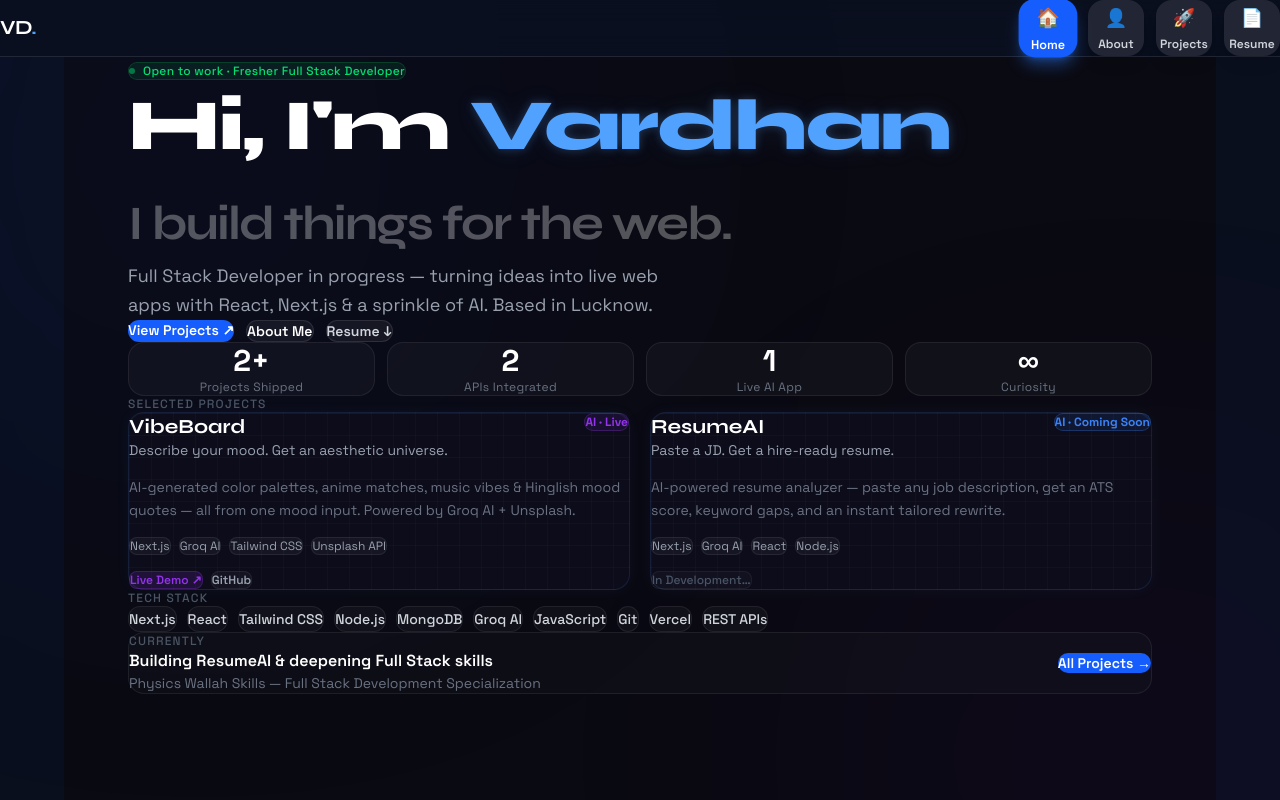
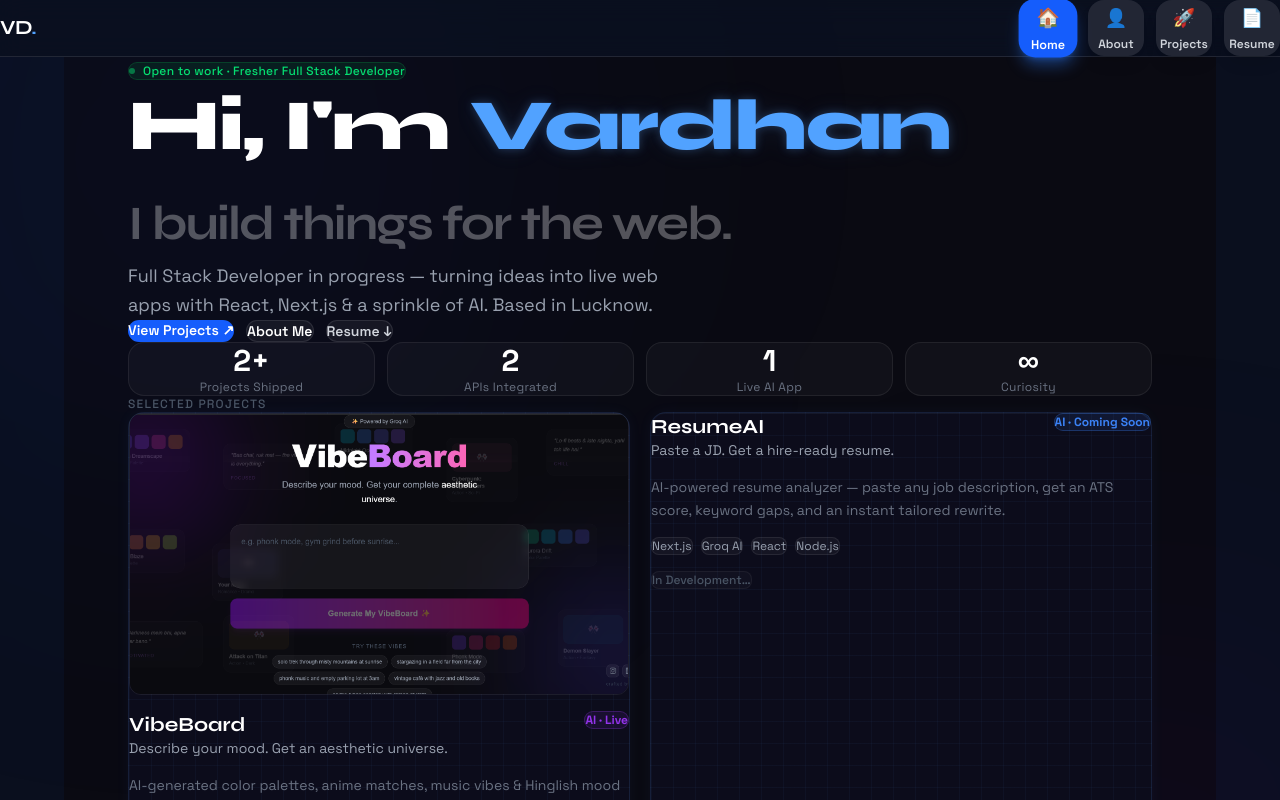
Before and after one commit to VishnuVardhan2000/my-portfolio, a Next.js app: page / in a window 1280 px wide. Shown: the top 800 px of the page. Built offline with nearby package versions, Linux system fonts and the light colour scheme.

Commit message:
added vibeboard thumbnail

```diff
--- a/app/page.js
+++ b/app/page.js
@@ -16,6 +16,7 @@ const stack = [
 const projects = [
   {
     name: "VibeBoard",
+    thumb: "/vibeboard-thumb.png",   //thumbnail k liye
     tagline: "Describe your mood. Get an aesthetic universe.",
     desc: "AI-generated color palettes, anime matches, music vibes & Hinglish mood quotes — all from one mood input. Powered by Groq AI + Unsplash.",
     tags: ["Next.js","Groq AI","Tailwind CSS","Unsplash API"],
@@ -158,9 +159,23 @@ export default function Home() {
 
             <div className="grid grid-cols-1 md:grid-cols-2 gap-5">
               {projects.map((p, i) => (
-                <div key={i} className="proj-card chip-bg bg-[#0c0c1b] rounded-2xl p-6 flex flex-col gap-4">
-
+                  // ✅ Fixed — "group" added
+                    <div key={i} className="proj-card chip-bg group bg-[#0c0c1b] rounded-2xl p-6 flex flex-col gap-4">
                   {/* Header */}
+                  {/* Thumbnail — only for VibeBoard */}
+                   {p.thumb && (
+                   <div className="rounded-xl overflow-hidden border border-white/[0.07] mb-1">
+                                 <img
+                                 src={p.thumb}
+                                 alt={`${p.name} preview`}
+                                 width={600}
+                                 height={340}
+                                 loading="lazy"
+                                 className="w-full object-cover object-top transition-transform duration-500 group-hover:scale-105"
+                                 style={{ aspectRatio: "16/9" }}
+                               />
+                             </div>
+                             )}
                   <div className="flex items-start justify-between gap-3">
                     <div>
                       <h3 className="text-xl font-bold text-white mb-0.5">{p.name}</h3>
```
Also changed, not shown: public/vibeboard-thumb.png (added).
